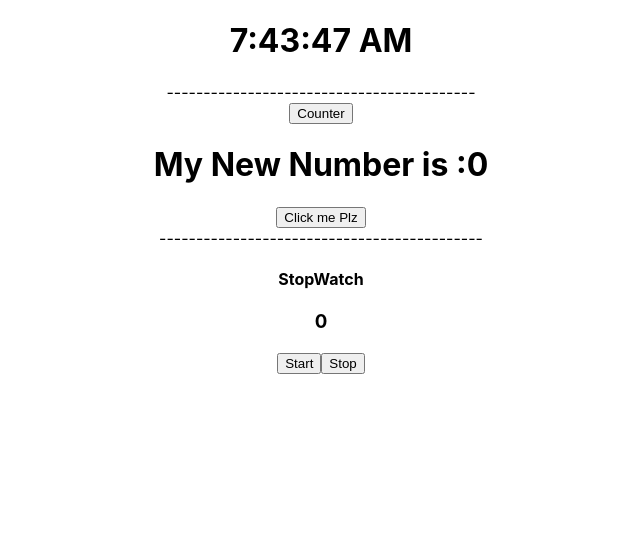
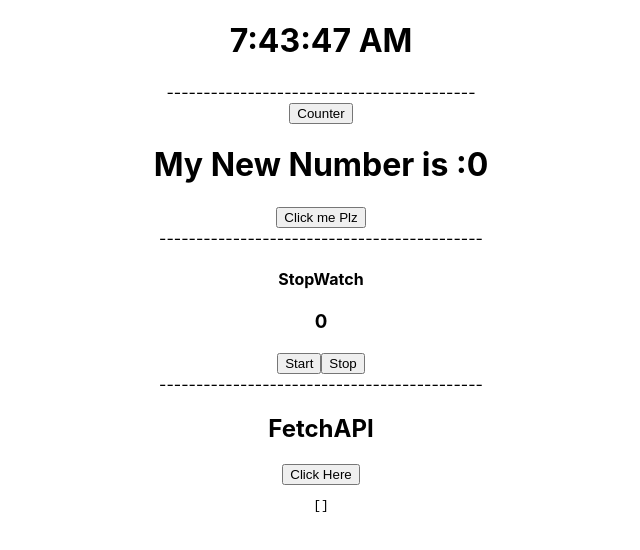
Before and after one commit to 641krishna/My_Practice, a React (Create React App) app in the folder React_js/Timer/digital_timer/: page / in a window 1280 px wide. Shown: the top 550 px of the page, without its empty margins (319-959 px from the left). Built offline with nearby package versions, Linux system fonts and the light colour scheme.

Commit message:
make it better

```diff
--- a/React_js/Timer/digital_timer/src/App.js
+++ b/React_js/Timer/digital_timer/src/App.js
@@ -3,6 +3,7 @@
 import Digital from './Components/Digital';
 import Usememo from './Components/Usememo';
 import Stopwatch from './Components/Stopwatch';
+import FetchAPI from './Components/FetchAPI';
 
 function App() {
   return (
@@ -12,6 +13,8 @@
       <Usememo />
      --------------------------------------------
       <Stopwatch/>
+      --------------------------------------------
+      <FetchAPI/>
     </div>
   );
 }
--- /dev/null
+++ b/React_js/Timer/digital_timer/src/Components/FetchAPI.jsx
@@ -0,0 +1,22 @@
+import React, { useState } from 'react'
+
+const FetchAPI = () => {
+    const [data, setData] = useState([]);
+    const getApi = () => {
+        fetch(`https://jsonplaceholder.typicode.com/posts`)
+            .then((res) => res.json())
+            .then((json) => {
+                console.log(json);
+                setData(json)
+            })
+    }
+    return (
+        <div>
+            <h2>FetchAPI</h2>
+            <button onClick={getApi}>Click Here</button>
+            <pre>{JSON.stringify(data,null,2)}</pre>
+            </div>
+    )
+}
+
+export default FetchAPI
--- a/React_js/Timer/digital_timer/src/Components/Stopwatch.jsx
+++ b/React_js/Timer/digital_timer/src/Components/Stopwatch.jsx
@@ -17,11 +17,11 @@
         clearInterval(Ref.current)
     };
 
-    const timePassed = (time-now)/1000;
+    const timePassed = (time - now) / 1000;
     return (
         <div>
             <h4>StopWatch</h4>
-            <h3>{timePassed }</h3>
+            <h3>{timePassed}</h3>
             <button onClick={handleStart}>Start</button>
             <button onClick={handleStop}>Stop</button>
         </div>
```
